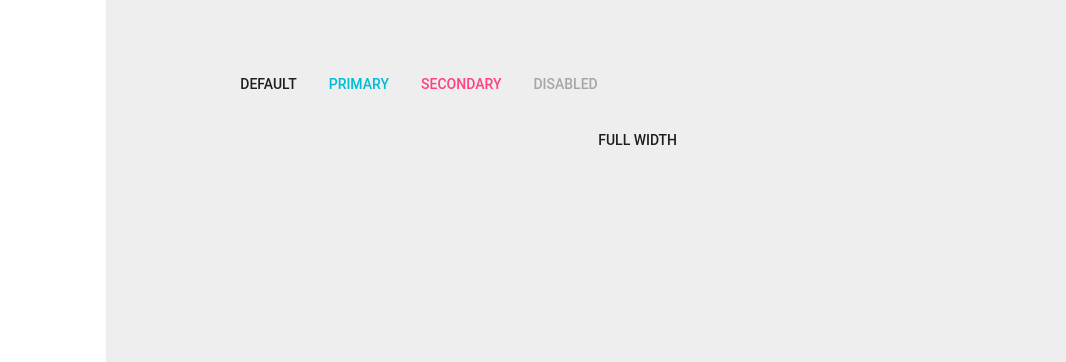
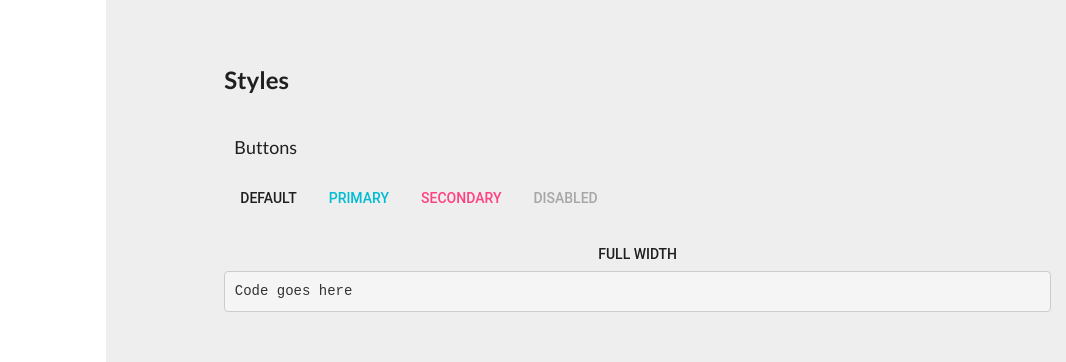
Before and after one commit to vaishr/ui_lib, a React app: page / in a window 1280 px wide. Shown: the top 362 px of the page, 214-1280 px from the left. Built offline with nearby package versions, Linux system fonts and the light colour scheme.

Commit message:
add code block and fix tabs

```diff
--- a/app/components/FlatButtonExampleSimple.js
+++ b/app/components/FlatButtonExampleSimple.js
@@ -3,6 +3,7 @@ import FlatButton from 'material-ui/FlatButton';
 
 const FlatButtonExampleSimple = () => (
   <div>
+  	<h3 className="section-subtitle">Buttons</h3>
     <FlatButton label="Default" />
     <FlatButton label="Primary" primary={true} />
     <FlatButton label="Secondary" secondary={true} />
@@ -10,6 +11,7 @@ const FlatButtonExampleSimple = () => (
     <br />
     <br />
     <FlatButton label="Full width" fullWidth={true} />
+    <pre>Code goes here</pre>
   </div>
 );
 
--- a/app/index.html
+++ b/app/index.html
@@ -36,8 +36,10 @@
           </nav>
         </div>
          <div class="col-md-9" id="main-content">
-            <div id="section-styles" class="selected-content"><h2>Styles</h2>
-            </div>
+            <div id="section-styles" class="selected-content">
+              <h2 class="section-title">Styles</h2>
+              <div id="react_section-styles"></div>
+          </div>
             <div id="section-elements" class="selected-content"><h2>Elements</h2></div>
              <div id="section-components" class="selected-content"><h2>Components</h2></div>
       </div>
@@ -45,9 +47,9 @@
   </div>
     <script src="https://ajax.googleapis.com/ajax/libs/jquery/1.12.4/jquery.min.js"></script>
     <script src="../bower_components/bootstrap/dist/js/bootstrap.min.js"></script>
-    <script type="text/javascript" src="../app.js"></script>
   <!--   <script type="text/javascript" src="components/button.js"></script> -->
 <!--     <script type="text/javascript" src="components.js"></script> -->
     <script src="bundle.js"></script>
+    <script type="text/javascript" src="../app.js"></script>
   </body>
 </html>
--- a/app/index.js
+++ b/app/index.js
@@ -11,5 +11,5 @@ const App = () => (
 
   ReactDOM.render(
     <App />,
-    document.getElementById('main-content')
+    document.getElementById('react_section-styles')
   );
--- a/styles.css
+++ b/styles.css
@@ -36,3 +36,13 @@ img.logo {
 	padding-left: 10%;
 	padding-top: 5%;
 }
+
+.section-title {
+	margin-bottom: 40px;
+}
+
+.section-subtitle {
+	font-weight: 400;
+	padding-left: 10px;
+	margin-bottom: 20px;
+}
```
Also changed, not shown: app.js (+1 -8 lines), dist/index.html, 1 other file.
